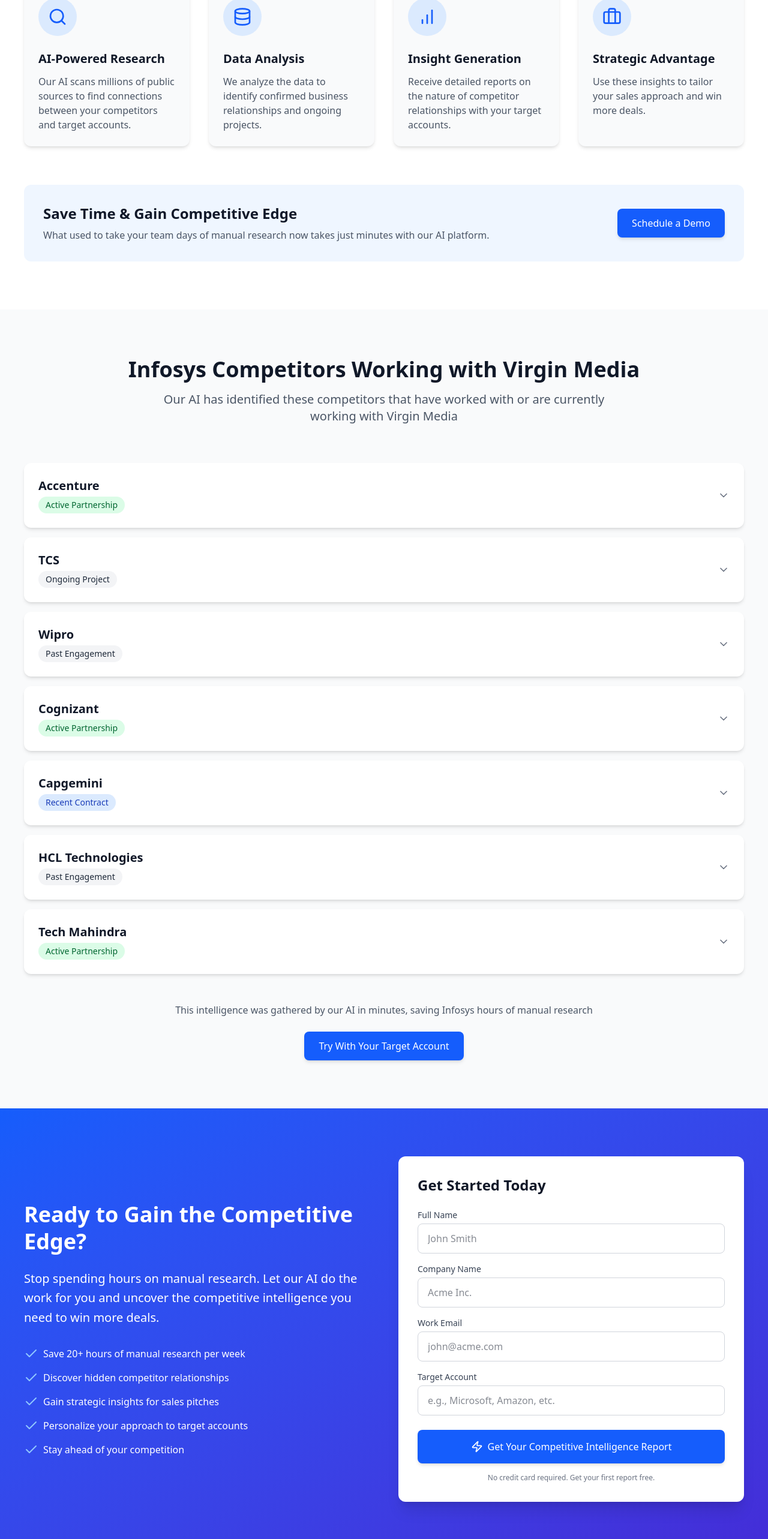
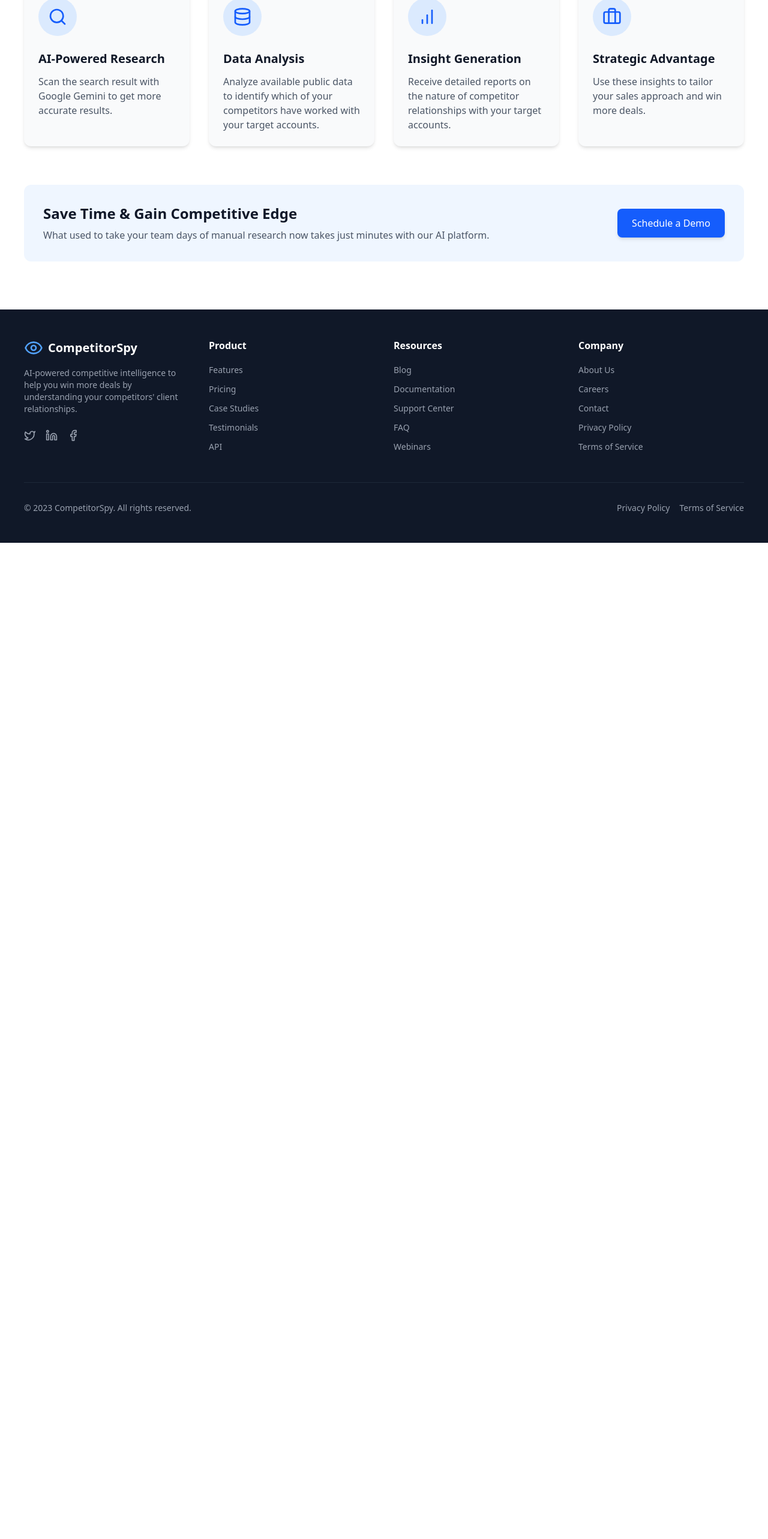
Before and after one commit to NOOB-3301/AI_-Competitor_Analysis, a Next.js app: page / in a window 1280 px wide. Shown: the part 996-3562 px from the top of the page at 60% size. After the commit the page ends 1901 px from the top, so only its background shows below. Built offline with nearby package versions, Linux system fonts and the light colour scheme.

Commit message:
feat: Update HowItWorks component descriptions for clarity; comment out unused components in Home page

```diff
--- a/app/components/HowItWorks.tsx
+++ b/app/components/HowItWorks.tsx
@@ -6,11 +6,11 @@
   const steps = [{
     icon: <SearchIcon className="h-8 w-8 text-blue-600" />,
     title: 'AI-Powered Research',
-    description: 'Our AI scans millions of public sources to find connections between your competitors and target accounts.'
+    description: 'Scan the search result with Google Gemini to get more accurate results.'
   }, {
     icon: <DatabaseIcon className="h-8 w-8 text-blue-600" />,
     title: 'Data Analysis',
-    description: 'We analyze the data to identify confirmed business relationships and ongoing projects.'
+    description: 'Analyze available public data to identify which of your competitors have worked with your target accounts.'
   }, {
     icon: <BarChartIcon className="h-8 w-8 text-blue-600" />,
     title: 'Insight Generation',
--- a/app/page.tsx
+++ b/app/page.tsx
@@ -12,8 +12,8 @@
       <main>
         <HeroSection />
         <HowItWorks />
-        <CompetitorFindings />
-        <CallToAction />
+        {/* <CompetitorFindings /> */}
+        {/* <CallToAction /> */}
       </main>
       {/* <Footer /> */}
     </div>
```
